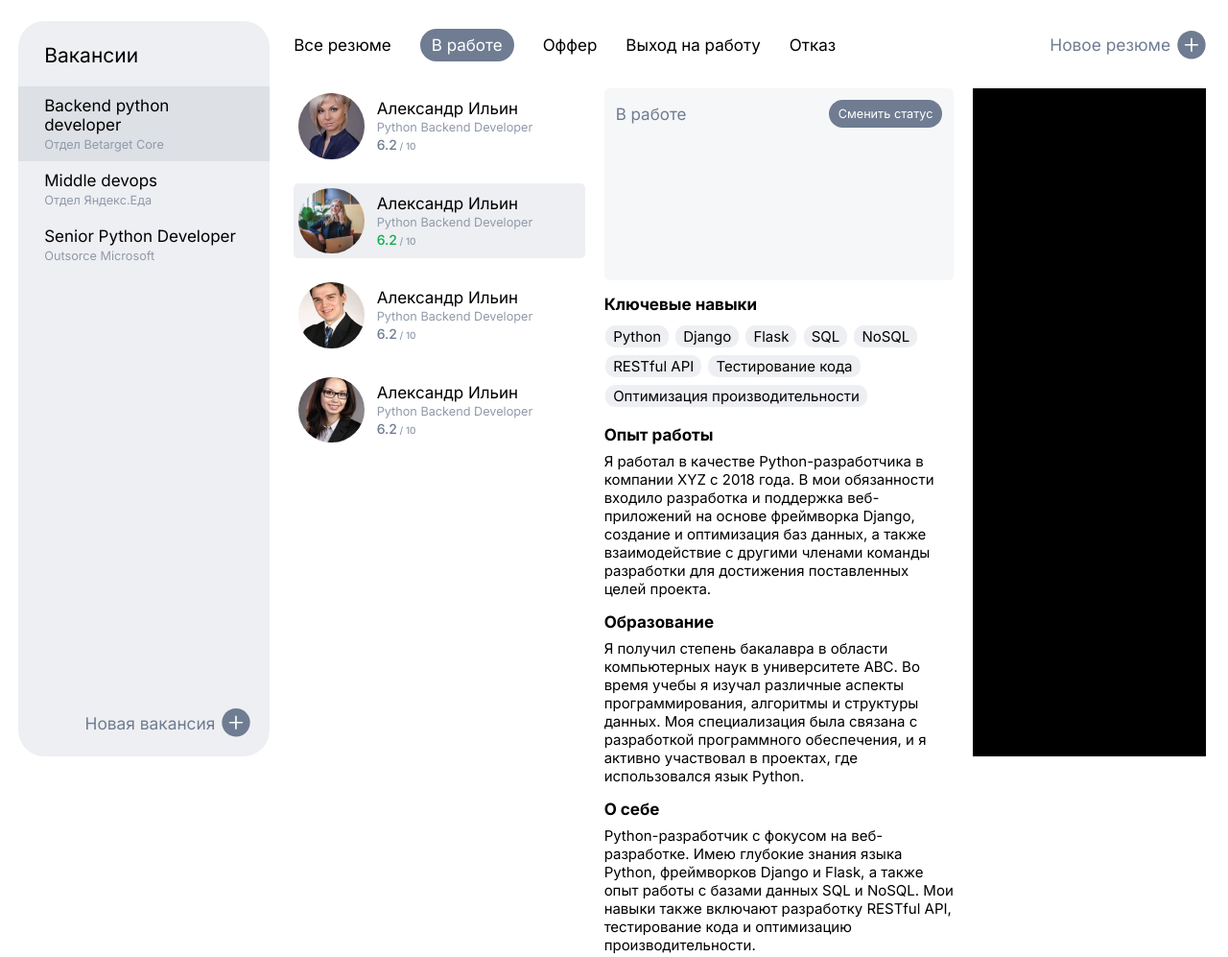
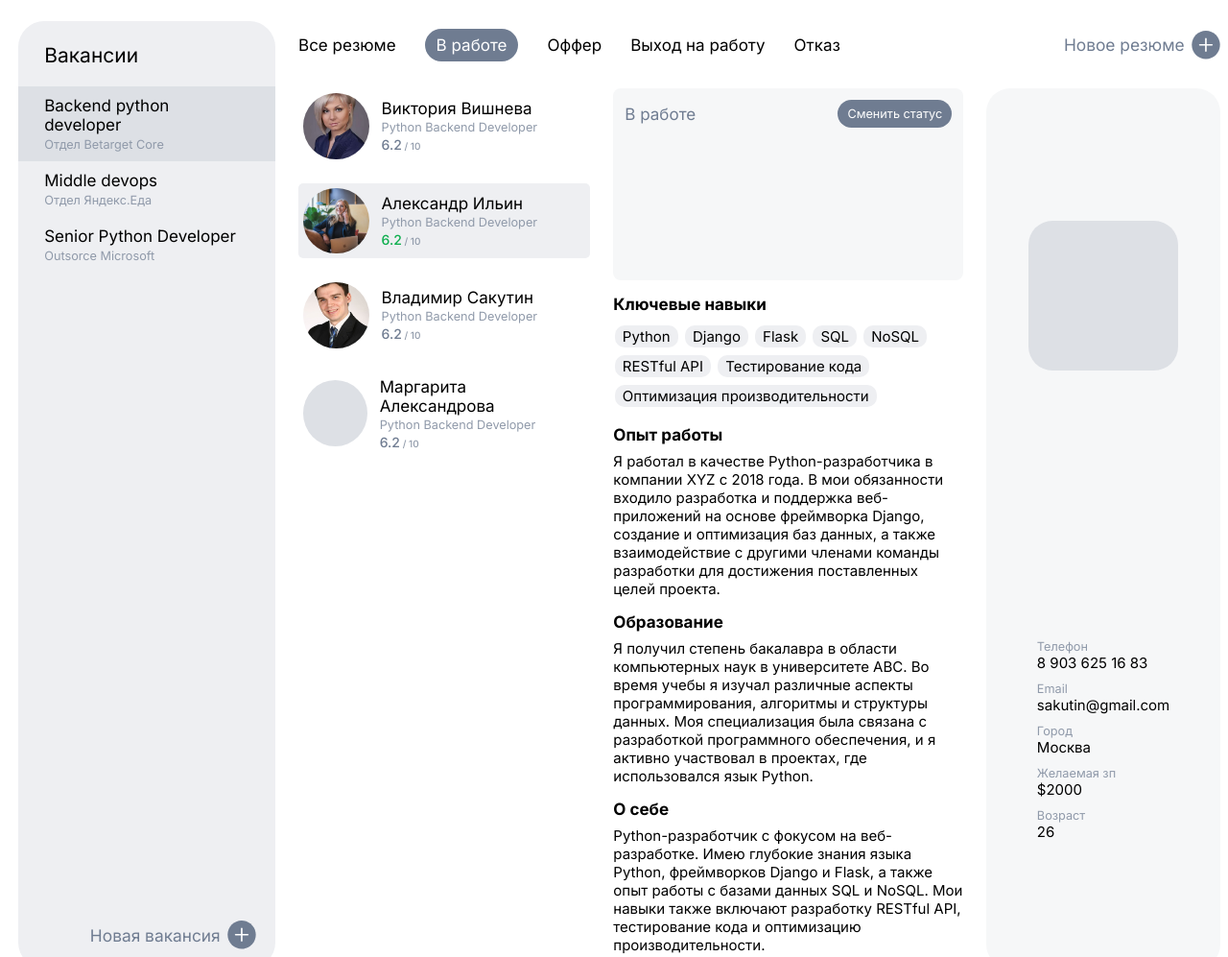
Before and after one commit to UlyanaFilkova/HR_CRM, a plain HTML site: page src/templates/index.html in a window 1280 px wide. Shown: the top 997 px of the page at 96% size. Drawn offline with Linux system fonts and the light colour scheme.

Commit message:
change structure of directories

```diff
--- a/src/css/main.css
+++ b/src/static/css/main.scss
@@ -1,4 +1,7 @@
-@charset "UTF-8";
+@import "_variables";
+
+// #region default_styles
+
 /* Указываем box sizing */
 *,
 *::before,
@@ -7,7 +10,7 @@
 }
 
 * {
-  font-family: "Inter", sans-serif, "Open Sans", "Segoe UI", Tahoma, Helvetica, Verdana, sans-serif;
+  font-family: $primary-font, $backup-font;
 }
 
 /* Убираем внутренние отступы */
@@ -52,6 +55,7 @@ body {
   min-height: 100vh;
   scroll-behavior: smooth;
   overflow-x: hidden;
+
   text-rendering: optimizeSpeed;
 }
 
@@ -63,8 +67,7 @@ ol[class] {
 
 /* Элементы a, у которых нет класса, сбрасываем до дефолтных стилей */
 a:not([class]) {
-  -webkit-text-decoration-skip: ink;
-          text-decoration-skip-ink: auto;
+  text-decoration-skip-ink: auto;
 }
 
 /* Упрощаем работу с изображениями */
@@ -95,6 +98,9 @@ select {
     scroll-behavior: auto !important;
   }
 }
+
+// #endregion
+
 body {
   display: flex;
   flex-direction: column;
@@ -108,58 +114,56 @@ body {
   margin: 1.7% 4% 0 2%;
   display: grid;
   row-gap: 1.3%;
-  -moz-column-gap: 1.6%;
-       column-gap: 1.6%;
+  column-gap: 2%;
   grid-template-columns: 22% 25% 30% 20%;
-  grid-template-rows: max(60px, 5vh) 87%;
+  grid-template-rows: max(60px, 5vh) auto;
 }
 
 @media (min-width: 1800px) {
   .wrapper {
     grid-template-columns: 350px 400px calc(87vw - 1100px) 350px;
-    grid-template-rows: max(60px, 5vh) 87%;
   }
 }
+
+// #region ВАКАНСИИ
+
 .vacancies {
   grid-column-start: 1;
   grid-column-end: 2;
   grid-row-start: 1;
   grid-row-end: 3;
-  margin-right: 2%;
+
   padding: 23px 0 20px;
   border-radius: 27px;
+
   display: flex;
   flex-direction: column;
-  background-color: #eeeff2;
+
+  background-color: $color-vacancies-background;
 }
 
 .vacancies__header {
   font-size: 21px;
   margin-bottom: 20px;
-  margin-left: 27px;
+  margin-left: $padding-vacancies;
 }
-
 .vacancies__list {
   flex: 1;
 }
-
 .vacancies__vacancy {
   display: block;
-  padding: 10px 27px;
+  padding: 10px $padding-vacancies;
 }
-
 .vacancies__vacancy_active {
-  background-color: #dde0e5;
+  background-color: $color-vacancies-active;
 }
-
 .vacancies__title {
   font-size: 17px;
   margin-bottom: 3px;
 }
-
 .vacancies__subtitle {
   font-size: 12.7px;
-  color: #909AAA;
+  color: $color-vacancies-subtitle-font;
 }
 
 .vacancies__new-vacancy {
@@ -171,20 +175,24 @@ body {
 }
 
 .vacancies__new-vacancy p {
-  color: #6f7c91;
+  color: $color-button;
   font-size: 17.33px;
 }
 
 .vacancies__new-vacancy svg {
-  height: 30px;
-  width: 30px;
+  height: $new-button-size;
+  width: $new-button-size;
 }
 
+// #endregion
+
+// #region ФИЛЬТРЫ
 .filters {
   grid-column-start: 2;
   grid-column-end: 5;
   grid-row-start: 1;
   grid-row-end: 2;
+
   display: flex;
   align-items: center;
   margin: 20px 0 30px;
@@ -211,35 +219,36 @@ body {
   display: block;
   font-size: 17px;
 }
-
 .filters__filter_active {
-  background-color: #6f7c91;
+  background-color: $color-button;
   color: #ffffff;
   padding: 7px 12px;
   border-radius: 17px;
 }
-
 .filters__new-resume {
   display: flex;
   gap: 7px;
   align-items: center;
 }
-
 .filters__new-resume p {
-  color: #6f7c91;
+  color: $color-button;
   font-size: 17.33px;
 }
 
 .filters__new-resume svg {
-  height: 30px;
-  width: 30px;
+  height: $new-button-size;
+  width: $new-button-size;
 }
 
+// #endregion
+
+// #region СПИСОК РЕЗЮМЕ
 .resume-list {
   grid-column-start: 2;
   grid-column-end: 3;
   grid-row-start: 2;
   grid-row-end: 3;
+
   display: flex;
   flex-direction: column;
   gap: 20px;
@@ -253,19 +262,20 @@ body {
   align-items: center;
   justify-content: start;
   border-radius: 5px;
+  // border-radius: 34px;
   width: 100%;
   padding: 5px 10px 5px 5px;
 }
 
 .resume-list__resume_active {
-  background-color: #eeeff2;
+  background-color: $color-vacancies-background;
 }
-
 .resume-list__photo-container {
   width: 68.5px;
   height: 68.5px;
   overflow: hidden;
   border-radius: 50%;
+  background-color: $color-vacancies-active;
 }
 
 @media (max-width: 1150px) {
@@ -274,44 +284,41 @@ body {
     height: 6vw;
   }
 }
+
 .resume-list__photo {
   width: 100%;
   height: 100%;
-  -o-object-fit: cover;
-     object-fit: cover;
+  object-fit: cover;
   display: block;
 }
-
 .resume-list__info {
   display: flex;
   flex-direction: column;
   gap: 2px;
 }
-
 .resume-list__name {
   font-size: 17px;
 }
-
 .resume-list__position {
   font-size: 12.7px;
-  color: #909aaa;
+  color: $color-secondary-font;
 }
-
 .resume-list__score {
   font-size: 10px;
-  color: #909aaa;
+  color: $color-secondary-font;
   font-weight: 500;
 }
-
 .resume-list__score-number {
-  color: #6f7c91;
+  color: $color-button;
   font-size: 14px;
 }
 
 .resume-list__score-number_good {
-  color: #0dae4d;
+  color: $color-good-rating-font;
 }
+// #endregion
 
+// #region ОТОБРАЖЕНИЕ РЕЗЮМЕ
 .resume-display {
   grid-column-start: 3;
   grid-column-end: 4;
@@ -321,25 +328,25 @@ body {
 
 .resume-actions {
   height: 200px;
-  background-color: #f6f7f8;
-  border-radius: 5px;
+  background-color: $color-history-background;
+  border-radius: 8px;
   padding: 12px;
 }
-
 .resume-actions__status {
   font-size: 17px;
-  color: #6f7c91;
+  color: $color-button;
   display: flex;
   justify-content: space-between;
   align-items: center;
 }
-
 .resume-actions__change-status {
-  background-color: #6f7c91;
+  background-color: $color-button;
   font-size: 12.7px;
   color: #ffffff;
   padding: 7px 10px;
   border-radius: 15px;
+}
+.resume-actions__history {
 }
 
 .resume-content {
@@ -349,24 +356,88 @@ body {
   gap: 15px;
   margin: 15px 0;
 }
-
 .resume-content h3 {
   font-size: 17px;
   margin-bottom: 8px;
 }
+.resume-content__skills {
+}
 
 .resume-content__skills-list li {
   display: inline-block;
-  background-color: #eeeff2;
+  background-color: $color-vacancies-background;
   padding: 2px 8px;
   border-radius: 10px;
   margin: 4px 1.5px;
 }
+//#endregion
 
+//#region РЕЗЮМЕ КОНТАКТЫ
 .resume-info {
-  background-color: #000000;
   grid-column-start: 4;
   grid-column-end: 5;
   grid-row-start: 2;
   grid-row-end: 3;
-}/*# sourceMappingURL=main.css.map */
+
+  background-color: $color-history-background;
+  border-radius: 25px;
+  padding: 45px 27px 15px;
+
+  display: flex;
+  flex-direction: column;
+  align-items: center;
+  justify-content: space-between;
+}
+
+.resume-info__score {
+}
+
+.resume-info__photo-container {
+  width: 156px;
+  height: 156px;
+  overflow: hidden;
+  border-radius: 25px;
+  background-color: $color-vacancies-active;
+}
+.resume-info__photo {
+  width: 100%;
+  height: 100%;
+  object-fit: cover;
+  display: block;
+}
+
+.resume-info__name {
+}
+.resume-info__position {
+}
+.resume-info__list{
+  display: flex;
+  flex-direction: column;
+  gap: 10px;
+}
+.resume-info__list li {
+  display: block;
+}
+.resume-info__list li h6 {
+  font-size: 12.7px;
+  color: $color-secondary-font;
+  font-weight: 400;
+  margin: 0;
+}
+
+.resume-info__list-component{
+  font-size: 15px;
+
+}
+.resume-info__phone {
+}
+.resume-info__email {
+}
+.resume-info__city {
+}
+.resume-info__salary {
+}
+.resume-info__age {
+}
+.resume-info__contacts {
+}
--- a/src/index.html
+++ b/src/templates/index.html
@@ -9,7 +9,8 @@
       href="https://fonts.googleapis.com/css2?family=Inter:wght@100..900&display=swap"
       rel="stylesheet"
     />
-    <link rel="stylesheet" href="css/main.css" />
+
+    <link rel="stylesheet" href="../static/css/main.css" />
   </head>
   <body>
     <div class="wrapper">
@@ -86,10 +87,10 @@
       <section class="resume-list">
         <a href="" class="resume-list__resume">
           <div class="resume-list__photo-container">
-            <img src="img/woman.jpg" class="resume-list__photo" />
+            <img src="../static/img/woman.jpg" class="resume-list__photo" />
           </div>
           <div class="resume-list__info">
-            <div class="resume-list__name">Александр Ильин</div>
+            <div class="resume-list__name">Виктория Вишнева</div>
             <div class="resume-list__position">Python Backend Developer</div>
             <div class="resume-list__score">
               <span class="resume-list__score-number">6.2</span> / 10
@@ -98,7 +99,7 @@
         </a>
         <a href="" class="resume-list__resume resume-list__resume_active">
           <div class="resume-list__photo-container">
-            <img src="img/woman2.jpg" class="resume-list__photo" />
+            <img src="../static/img/woman2.jpg" class="resume-list__photo" />
           </div>
           <div class="resume-list__info">
             <div class="resume-list__name">Александр Ильин</div>
@@ -114,10 +115,10 @@
         </a>
         <a href="" class="resume-list__resume">
           <div class="resume-list__photo-container">
-            <img src="img/man.jpg" class="resume-list__photo" />
+            <img src="../static/img/man.jpg" class="resume-list__photo" />
           </div>
           <div class="resume-list__info">
-            <div class="resume-list__name">Александр Ильин</div>
+            <div class="resume-list__name">Владимир Сакутин</div>
             <div class="resume-list__position">Python Backend Developer</div>
             <div class="resume-list__score">
               <span class="resume-list__score-number">6.2</span> / 10
@@ -126,10 +127,10 @@
         </a>
         <a href="" class="resume-list__resume">
           <div class="resume-list__photo-container">
-            <img src="img/woman3.jpg" class="resume-list__photo" />
+            <!-- <img src="../static/img/woman3.jpg" class="resume-list__photo" /> -->
           </div>
           <div class="resume-list__info">
-            <div class="resume-list__name">Александр Ильин</div>
+            <div class="resume-list__name">Маргарита Александрова</div>
             <div class="resume-list__position">Python Backend Developer</div>
             <div class="resume-list__score">
               <span class="resume-list__score-number">6.2</span> / 10
@@ -194,8 +195,51 @@
           </div>
         </div>
       </section>
-      <section class="resume-info"></section>
+      <section class="resume-info">
+        <div class="resume-info__score">
+          <span></span>
+        </div>
+        <div class="resume-info__photo-container">
+          <!-- <img src="../static/img/woman.jpg" class="resume-info__photo" /> -->
+        </div>
+        <div class="resume-info__name"></div>
+        <div class="resume-info__position"></div>
+        <div class="resume-info__list">
+          <li>
+            <h6>Телефон</h6>
+            <div class="resume-info__list-component resume-info__phone">
+              8 903 625 16 83
+            </div>
+          </li>
+          <li>
+            <h6>Email</h6>
+            <div class="resume-info__list-component resume-info__email">
+              sakutin@gmail.com
+            </div>
+          </li>
+          <li>
+            <h6>Город</h6>
+            <div class="resume-info__list-component resume-info__city">
+              Москва
+            </div>
+          </li>
+          <li>
+            <h6>Желаемая зп</h6>
+            <div class="resume-info__list-component resume-info__salary">
+              $2000
+            </div>
+          </li>
+          <li>
+            <h6>Возраст</h6>
+            <div class="resume-info__list-component resume-info__age">26</div>
+          </li>
+        </div>
+        <div class="resume-info__contacts">
+          <h6></h6>
+          <p></p>
+        </div>
+      </section>
     </div>
-    <script src="js/index.js"></script>
+    <script src="../static/js/index.js"></script>
   </body>
 </html>
```
Also changed, not shown: src/static/css/_variables.scss (renamed from src/css/_variables.scss), src/static/css/main.css, src/static/img/man.jpg (renamed from src/img/man.jpg), src/static/img/new_button.svg (renamed from src/img/new_button.svg), src/static/img/woman.jpg (renamed from src/img/woman.jpg), src/static/img/woman2.jpg (renamed from src/img/woman2.jpg), src/static/img/woman3.jpg (renamed from src/img/woman3.jpg), src/static/js/index.js (added), 2 other files.
